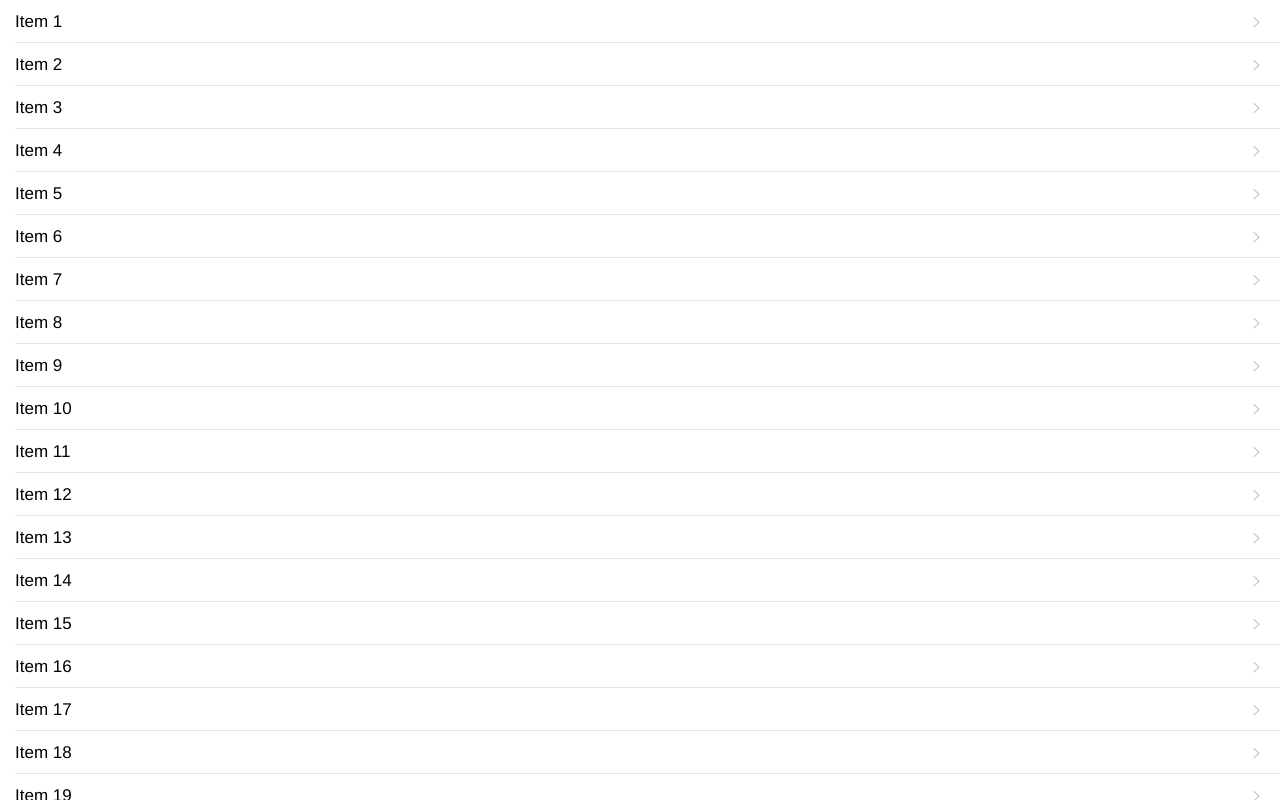
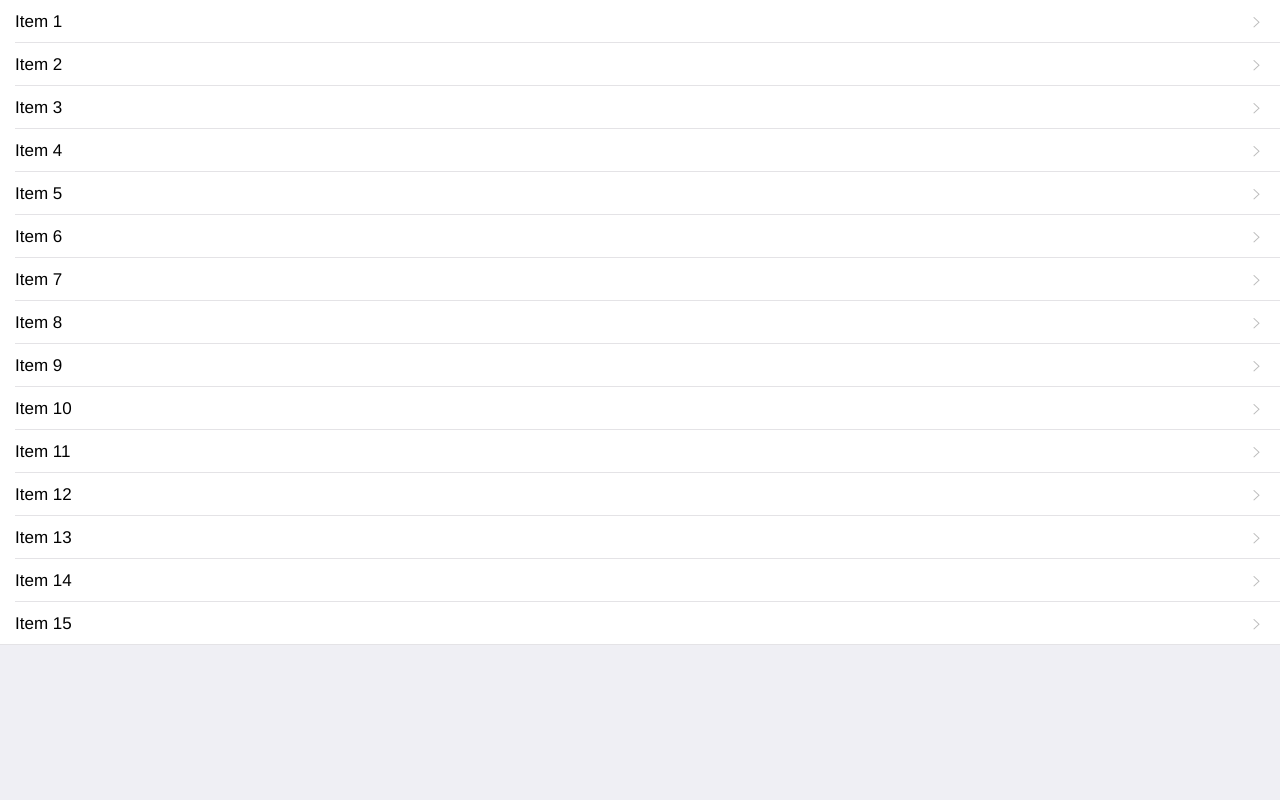
Before and after one commit to LZS-Braveheart/Mui_Study, a plain HTML site: page Repositories/pull-downRefresh_pull-upLoading/pullrefresh_sub.html in a window 1280 px wide. Drawn offline with Linux system fonts and the light colour scheme.

Commit message:
上拉刷新和下拉加载完成

```diff
--- a/Repositories/pull-downRefresh_pull-upLoading/pullrefresh_sub.html
+++ b/Repositories/pull-downRefresh_pull-upLoading/pullrefresh_sub.html
@@ -7,11 +7,12 @@
 		<meta name="viewport" content="width=device-width, initial-scale=1,maximum-scale=1,user-scalable=no">
 		<meta name="apple-mobile-web-app-capable" content="yes">
 		<meta name="apple-mobile-web-app-status-bar-style" content="black">
-
 		<link rel="stylesheet" href="../../css/mui.min.css" />
 	</head>
 
 	<body>
+		<!--为了保证IOS和Android平台的一直性，统一采用相同的Dom结构-->
+
 		<!--下拉刷新容器-->
 		<div id="pullrefresh" class="mui-content mui-scroll-wrapper">
 			<div class="mui-scroll">
@@ -21,6 +22,7 @@
 				</ul>
 			</div>
 		</div>
+
 		<script type="text/javascript" src="../../js/mui.min.js" ></script>
 		<script>
 			mui.init({
@@ -42,33 +44,42 @@
 				setTimeout(function() {
 					var table = document.body.querySelector('.mui-table-view');
 					var cells = document.body.querySelectorAll('.mui-table-view-cell');
-					for (var i = cells.length, len = i + 3; i < len; i++) {
+					/*每次下拉刷新新增5个元素*/
+					for (var i = cells.length, len = i + 5; i < len; i++) {
+						/*创建元素*/
 						var li = document.createElement('li');
 						li.className = 'mui-table-view-cell';
 						li.innerHTML = '<a class="mui-navigate-right">Item ' + (i + 1) + '</a>';
 						//下拉刷新，新纪录插到最前面；
 						table.insertBefore(li, table.firstChild);
 					}
+					//完成刷新
 					mui('#pullrefresh').pullRefresh().endPulldownToRefresh(); //refresh completed
 				}, 1500);
 			}
+
 			var count = 0;
 			/**
 			 * 上拉加载具体业务实现
 			 */
 			function pullupRefresh() {
 				setTimeout(function() {
-					mui('#pullrefresh').pullRefresh().endPullupToRefresh((++count > 2)); //参数为true代表没有更多数据了。
+					/*上拉加载四次后就不能在加载了*/
+					mui('#pullrefresh').pullRefresh().endPullupToRefresh((++count > 4)); //参数为true代表没有更多数据了。
 					var table = document.body.querySelector('.mui-table-view');
 					var cells = document.body.querySelectorAll('.mui-table-view-cell');
-					for (var i = cells.length, len = i + 20; i < len; i++) {
+					/*因为每次加载子页面都会先运行pullupRefresh(),所以初始化数量由函数控制*/
+					for (var i = cells.length,len = i + 15; i < len; i++) {
 						var li = document.createElement('li');
 						li.className = 'mui-table-view-cell';
 						li.innerHTML = '<a class="mui-navigate-right">Item ' + (i + 1) + '</a>';
+						/*在末尾添加元素*/
 						table.appendChild(li);
 					}
 				}, 1500);
 			}
+
+			/*设置设备的启动函数*/
 			if (mui.os.plus) {
 				mui.plusReady(function() {
 					setTimeout(function() {
```
Also changed, not shown: Repositories/pull-downRefresh_pull-upLoading/pullrefresh_main.html (+8 -0 lines), manifest.json.
